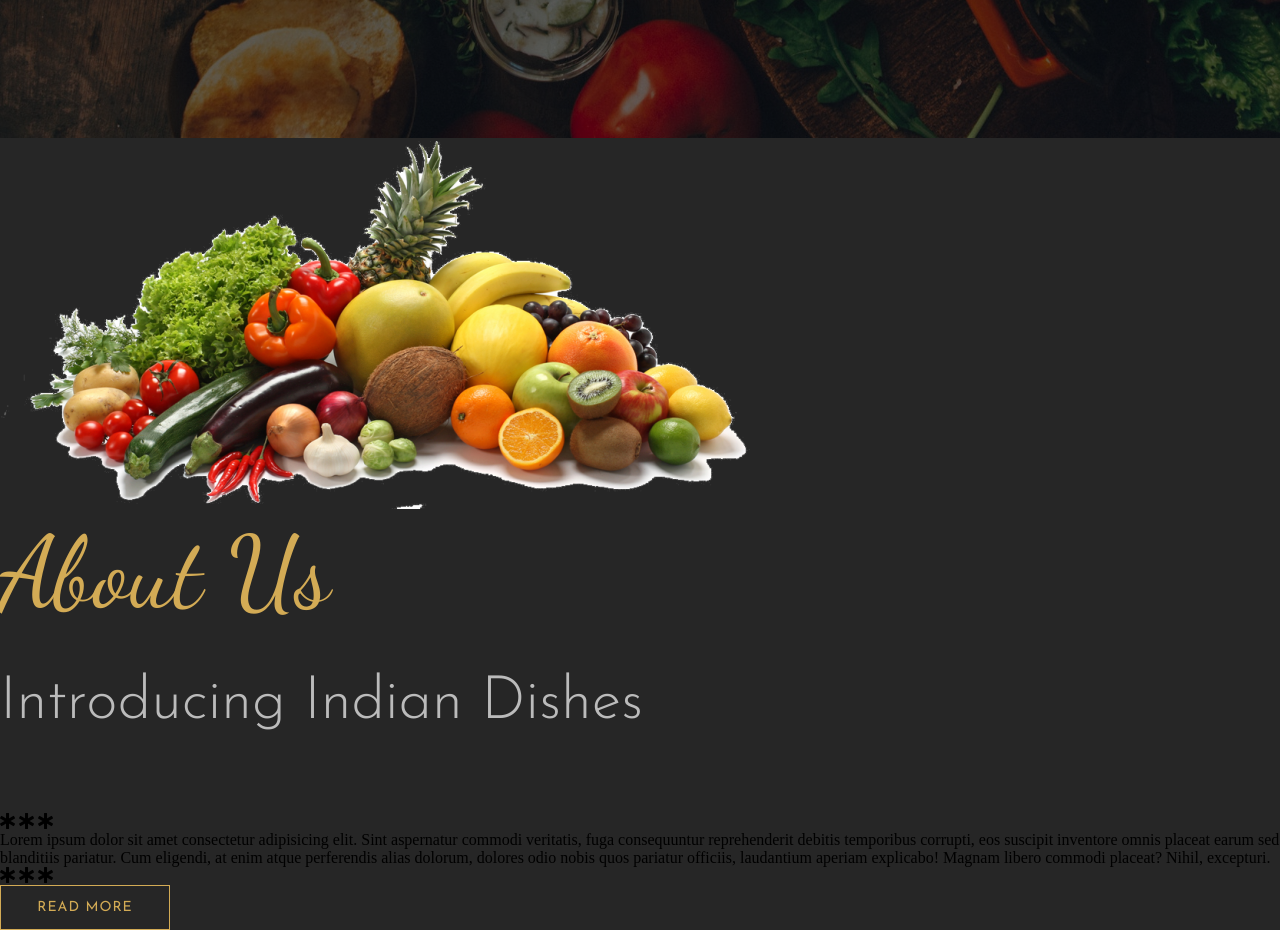
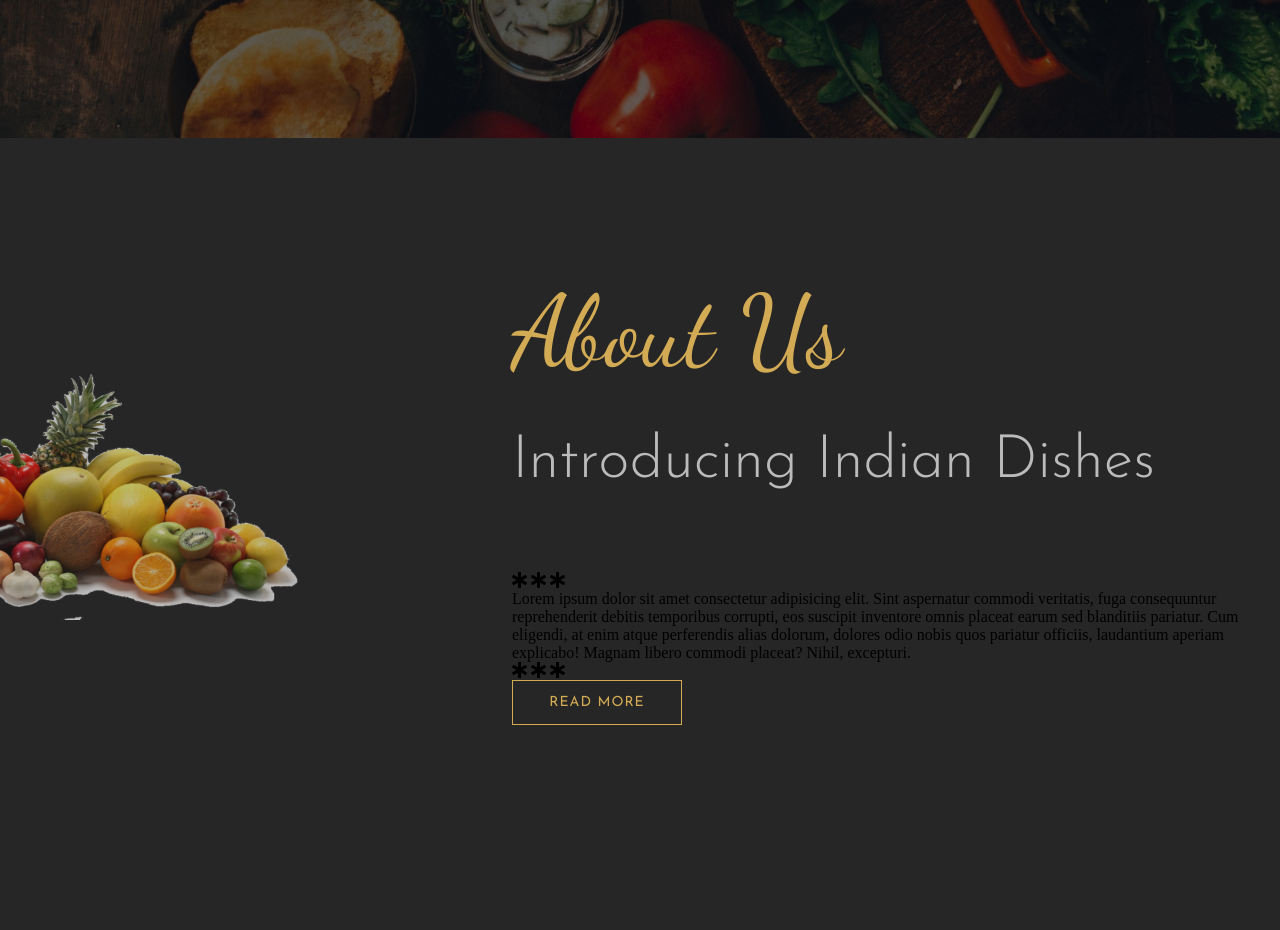
Before and after one commit to srishti/restaurant-portfolio, a website: page index.html in a window 1280 px wide. Shown: the part 680-1610 px from the top of the page. After the commit the page ends 1538 px from the top, so only its background shows below. Drawn offline with nearby package versions, Linux system fonts and the light colour scheme.

Commit message:
styled image on left in about us section

```diff
--- a/scss/_layout.scss
+++ b/scss/_layout.scss
@@ -18,3 +18,24 @@
 		@include centering(50%);
 	}
 }
+
+.about-us {
+	height: 90vh;
+	display: flex;
+	align-items: center;
+
+	&-left {
+		width: 40%;
+		position: relative;
+		left: -200px;
+
+		img {
+			width: 100%;
+			opacity: .7;
+		}
+	}
+
+	&-right {
+		width: 60%;
+	}
+}
```
Also changed, not shown: css/main.css.
